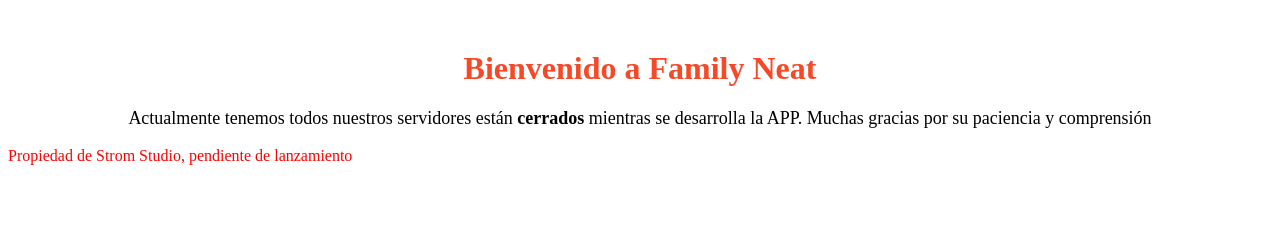
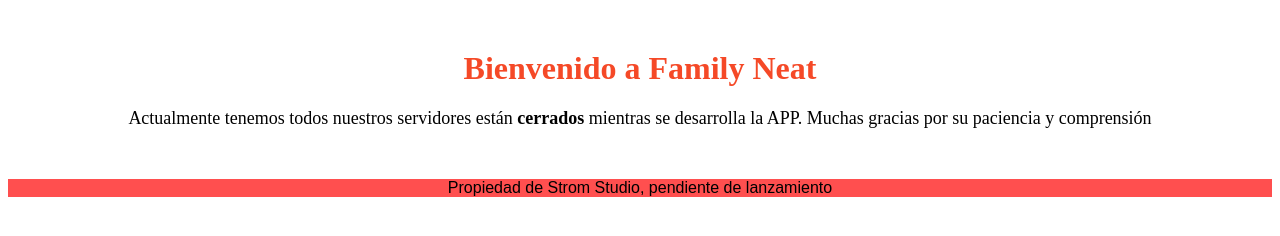
Before and after one commit to dorvalgame/family.neat, a plain HTML site: page index.html in a window 1280 px wide. Drawn offline with Linux system fonts and the light colour scheme.

Commit message:
Enhance footer style and layout in index.html
Added footer styling and updated CSS properties.

```diff
--- a/index.html
+++ b/index.html
@@ -5,7 +5,7 @@
     <meta name="viewport" content="width=device-width, initial-scale=1.0">
     <title>Strom Studio - Proyecto No Activo</title>
     <style>
-        h1 {
+              h1 {
             text-align: center;
             margin-top: 50px;
             color: #F54927;
@@ -16,8 +16,11 @@
             margin-top: 20px;
         }
         footer {
-            color: red;
-        }
+            background: rgb(255, 79, 79);
+            font-family: sans-serif;
+            text-align: center;
+            margin-top: 50px;}
+
     </style>
 </head>
 <body>
```
